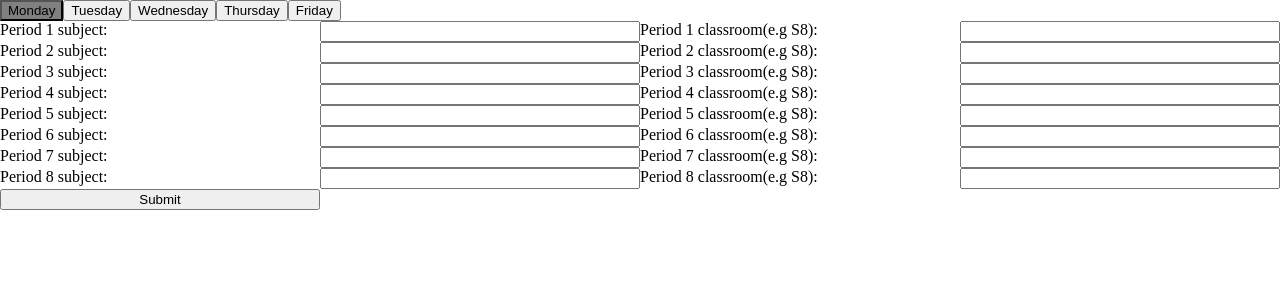
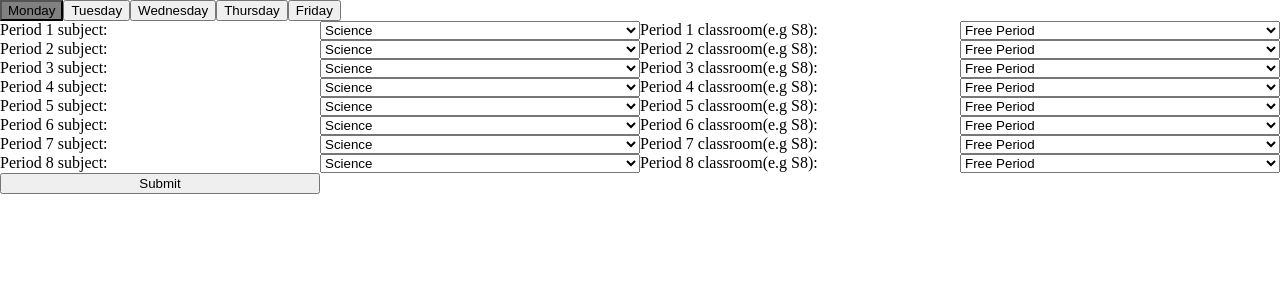
Before and after one commit to Filo44/Filo44.github.io, a React (Vite) app: page / in a window 1280 px wide. Shown: the top 300 px of the page. Built offline with nearby package versions, Linux system fonts and the light colour scheme.

Commit message:
dropdowns

```diff
--- a/src/App.jsx
+++ b/src/App.jsx
@@ -63,7 +63,7 @@ function App() {
     }
     return false
   }
-  function handleChange(event,day) {
+  function handleChange(event) {
     if(event.target.className=="class"){
       setSubjects(prevFormData => {
         let prevArrC=[...prevFormData]
--- a/src/Form.jsx
+++ b/src/Form.jsx
@@ -5,23 +5,56 @@ function Form({subjects,classrooms,handleSubmit,handleChange,visible}){
         return (
           <>
             <label htmlFor={"subject"+period}>Period {period} subject:</label>
-            <input
-              id={"subject"+period}
-              type="text"
+            <select
               name={period}
-              value={subjects[period]}
-              onChange={handleChange}
+              id={"classroom"+period}
               className="class"
-            />
-            <label htmlFor={"classroom"+period}>Period {period} classroom(e.g S8):</label>
-            <input
-              id={"classroom"+period}
-              type="text"
-              name={period}
               value={classrooms[period]}
               onChange={handleChange}
-              className="classroom"
-            />
+            >
+              <option value="Science">Science</option>
+              <option value="Maths"></option>
+              <option value="English"></option>
+              <option value="French"></option>
+              <option value="Mandarin"></option>
+              <option value="Spanish"></option>
+              <option value="Individuals & Society"></option>
+              <option value="PE"></option>
+              <option value="Design"></option>
+              <option value="Music"></option>
+              <option value="Art"></option>
+              <option value="Drama"></option>
+            </select>
+            <label htmlFor={"classroom"+period}>Period {period} classroom(e.g S8):</label>
+            <select
+              name={period}
+              id={"classroom"+period}
+              className="subject"
+              value={classrooms[period]}
+              onChange={handleChange}
+            >
+              <option value="">Free Period</option>
+              <option value="S4">S4</option>
+              <option value="S5">S5</option>
+              <option value="S6">S6</option>
+              <option value="S7">S7</option>
+              <option value="S8">S8</option>
+              <option value="S9">S9</option>
+              <option value="S10">S10</option>
+              <option value="S11">S11</option>
+              <option value="Library">Library</option>
+              <option value="S3">S3</option>
+              <option value="S13">S13</option>
+              <option value="J1">J1</option>
+              <option value="J2">J2</option>
+              <option value="J3">J3</option>
+              <option value="J4">J4</option>
+              <option value="J5">J5</option>
+              <option value="Technology">Technology</option>
+              <option value="Music">Music</option>
+              <option value="Art">Art</option>
+              <option value="Hall">Hall</option>
+            </select>
           </>
         )
       })
```
